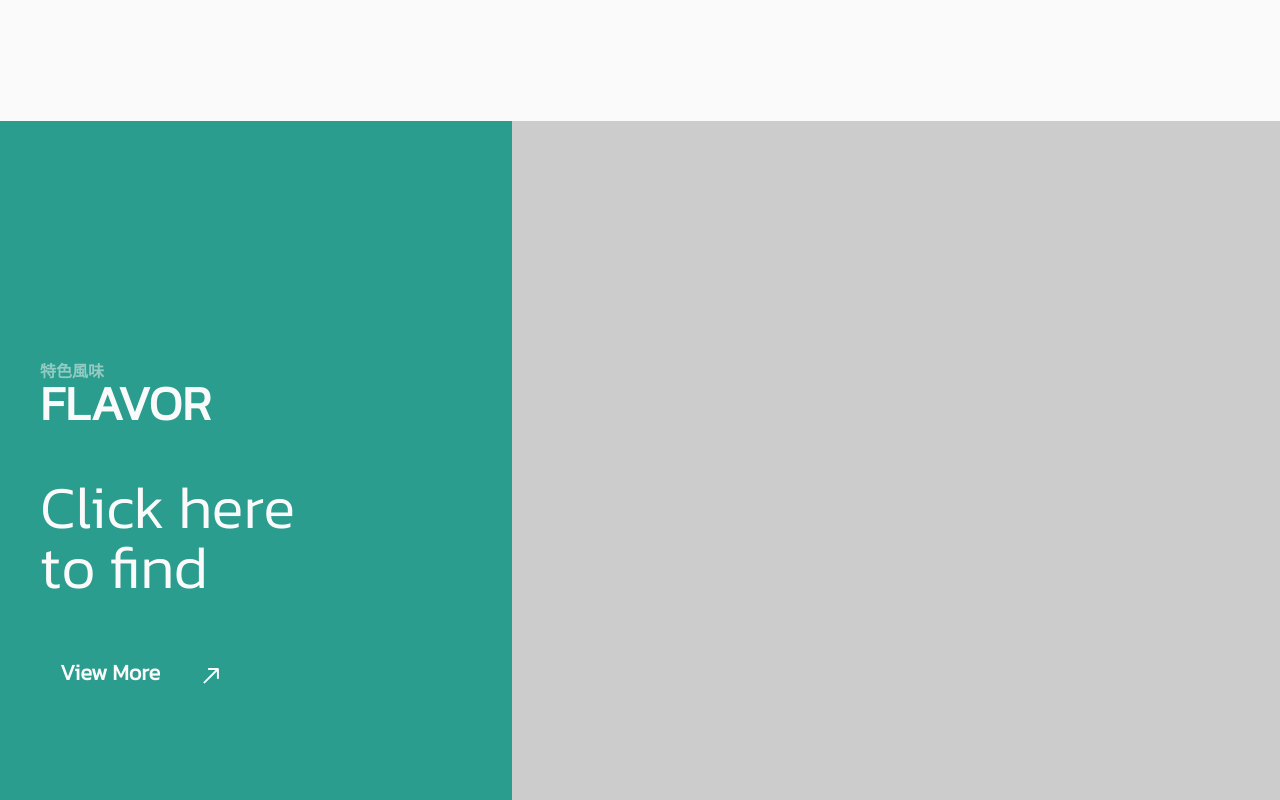
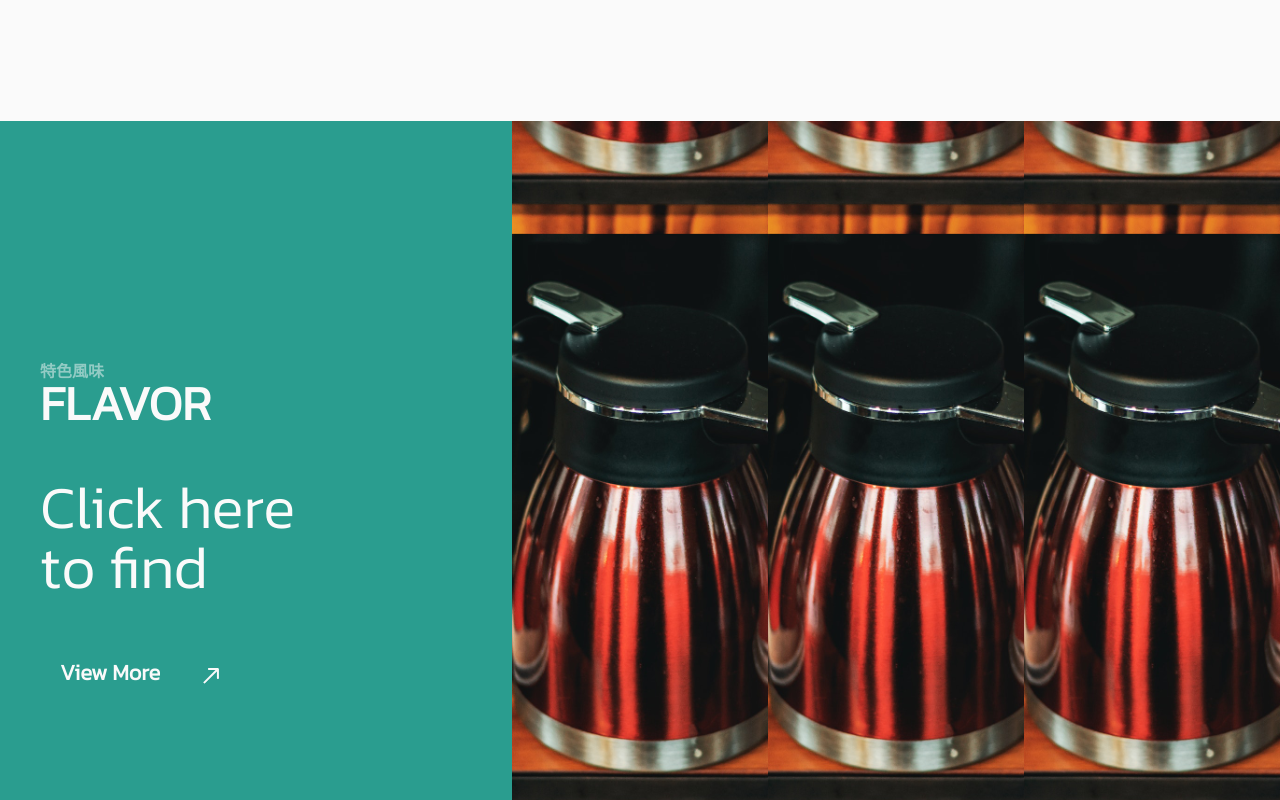
Before and after one commit to tangtang1b1b/chayaun, a plain HTML site: page index.html in a window 1280 px wide. Shown: the part 2800-3600 px from the top of the page. Drawn offline with nearby package versions, Linux system fonts and the light colour scheme.

Commit message:
有了啦嘰

```diff
--- a/sass/style.sass
+++ b/sass/style.sass
@@ -476,7 +476,7 @@ $color_gray:#666
             & .flavor_kind
                 width: 100%
                 height: 100%
-                background-image: url(./img/tea.jpg)
+                background-image: url(../img/tea.jpg)
                 background-size: 350%
                 background-position: center
         & .flavor_content.one:hover
```
Also changed, not shown: css/style.css.
